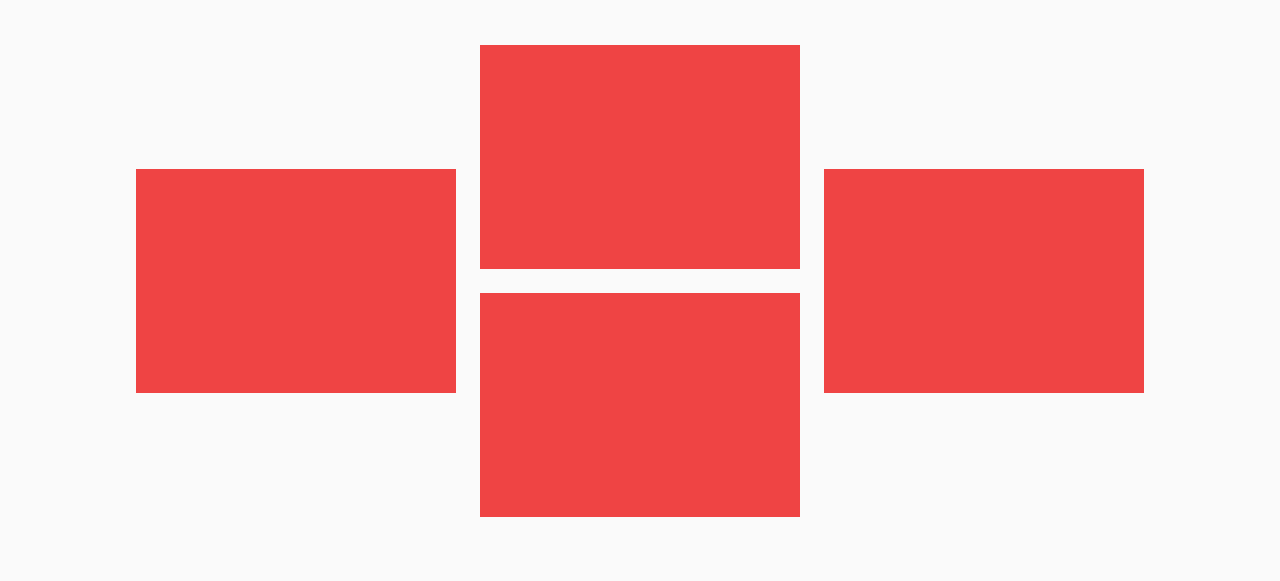
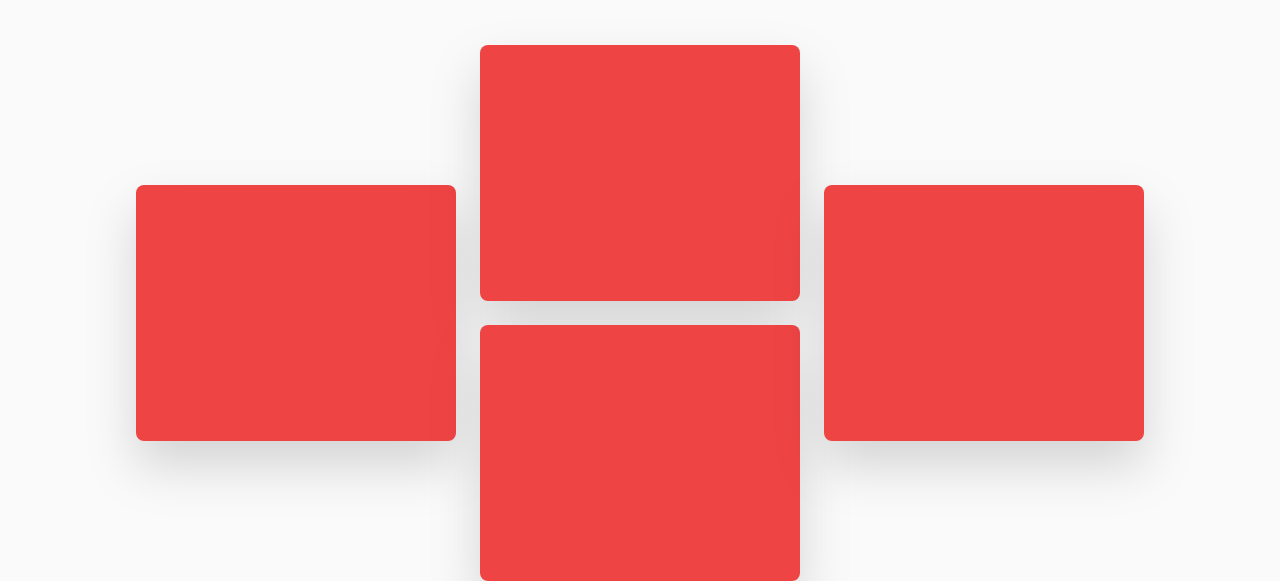
Before and after one commit to mirkobozzetto/four-card-feature-section, a website: page index.html in a window 1280 px wide. Shown: the part 227-808 px from the top of the page. Drawn offline with Linux system fonts and the light colour scheme.

Commit message:
layout ok

```diff
--- a/index.html
+++ b/index.html
@@ -40,12 +40,12 @@
       <section
         class="md:flex md:justify-center md:items-center md:space-x-6 md:mt-12"
       >
-        <div class="bg-red-500 w-[25vw] h-[28vh]"></div>
+        <div class="bg-red-500 drop-shadow-2xl rounded-lg w-80 h-64"></div>
         <div class="space-y-6">
-          <div class="bg-red-500 w-[25vw] h-[28vh]"></div>
-          <div class="bg-red-500 w-[25vw] h-[28vh]"></div>
+          <div class="bg-red-500 drop-shadow-2xl rounded-lg w-80 h-64"></div>
+          <div class="bg-red-500 drop-shadow-2xl rounded-lg w-80 h-64"></div>
         </div>
-        <div class="bg-red-500 w-[25vw] h-[28vh]"></div>
+        <div class="bg-red-500 drop-shadow-2xl rounded-lg w-80 h-64"></div>
       </section>
       <!--  -->
     </section>
```
Also changed, not shown: src/output.css.
